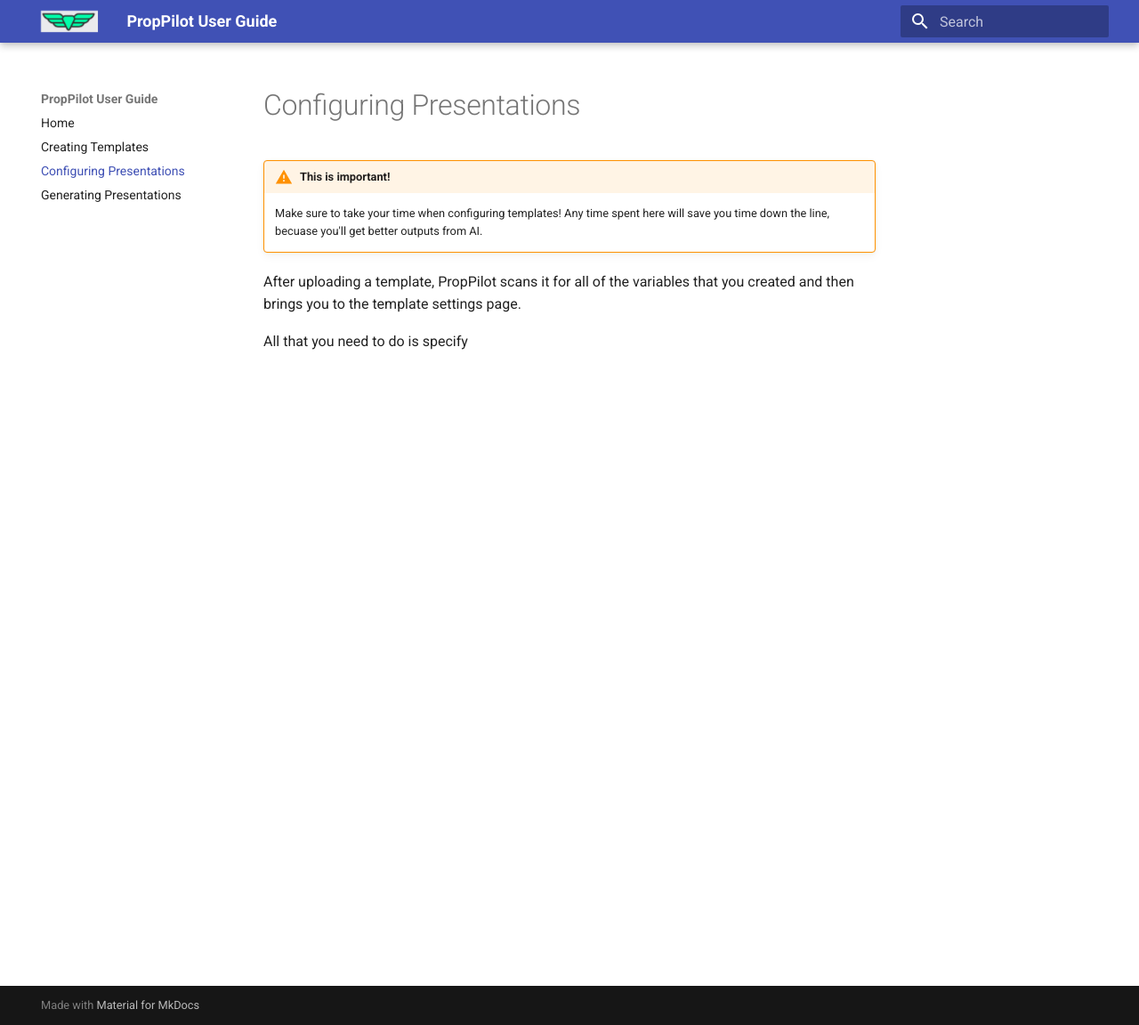
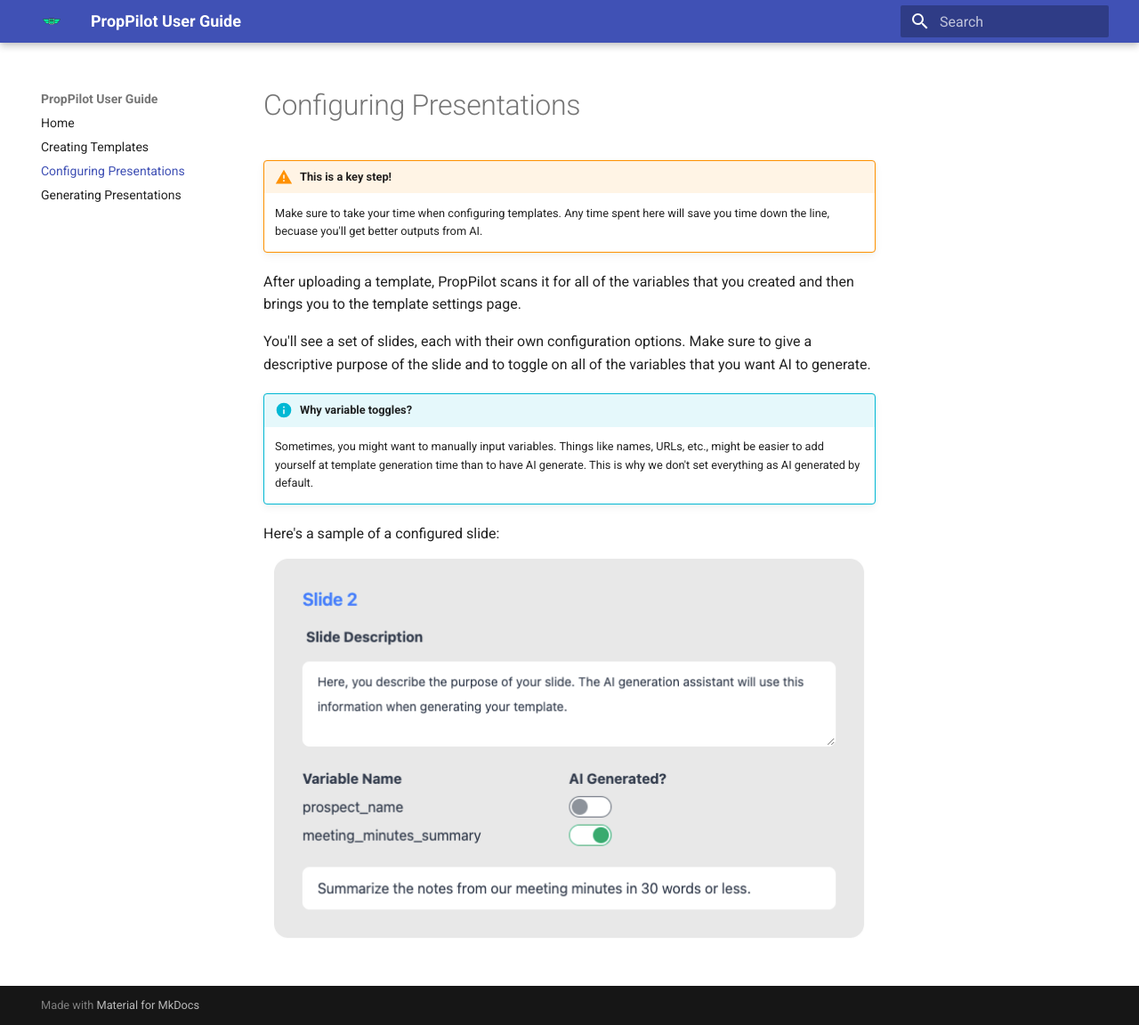
Before and after one commit to samereed/prop_pilot_docs, an MkDocs documentation site: the page built from docs/template_config.md, in a window 1280 px wide and 1152 px high. Shown: the whole window at 89% size. Built offline with MkDocs 1.6.1 and Material for MkDocs 9.7.7, drawn with Linux system fonts in a browser that asks for light colours.

Commit message:
added more docs

```diff
--- a/docs/template_config.md
+++ b/docs/template_config.md
@@ -1,7 +1,13 @@
-!!! warning "This is important!"
+!!! warning "This is a key step!"
 
-    Make sure to take your time when configuring templates! Any time spent here will save you time down the line, becuase you'll get better outputs from AI.
+    Make sure to take your time when configuring templates. Any time spent here will save you time down the line, becuase you'll get better outputs from AI.
 
 After uploading a template, PropPilot scans it for all of the variables that you created and then brings you to the template settings page.
 
-All that you need to do is specify
+You'll see a set of slides, each with their own configuration options. Make sure to give a descriptive purpose of the slide and to toggle on all of the variables that you want AI to generate.
+
+!!! info "Why variable toggles?"
+    Sometimes, you might want to manually input variables. Things like names, URLs, etc., might be easier to add yourself at template generation time than to have AI generate. This is why we don't set everything as AI generated by default.
+
+Here's a sample of a configured slide:
+![Alt text](assets/minutes_summary.png)
--- a/mkdocs.yml
+++ b/mkdocs.yml
@@ -6,7 +6,8 @@
     scheme: slate
     primary: green
     accent: deep purple
-  logo: assets/pp_logo.png
+  logo: assets/logo.svg
+
 nav:
   - Home: getting_started.md
   - Creating Templates: creating_templates.md
```
Also changed, not shown: docs/creating_templates.md (+8 -4 lines), docs/generate_content.md (+7 -0 lines), docs/assets/base_variables.png (added), docs/assets/generate_presentation.png (added), docs/assets/logo.svg (added), docs/assets/minutes_summary.png (added), docs/assets/our_services.png (added), docs/assets/our_solution.png (added), docs/assets/rfp_shell.png (added).
